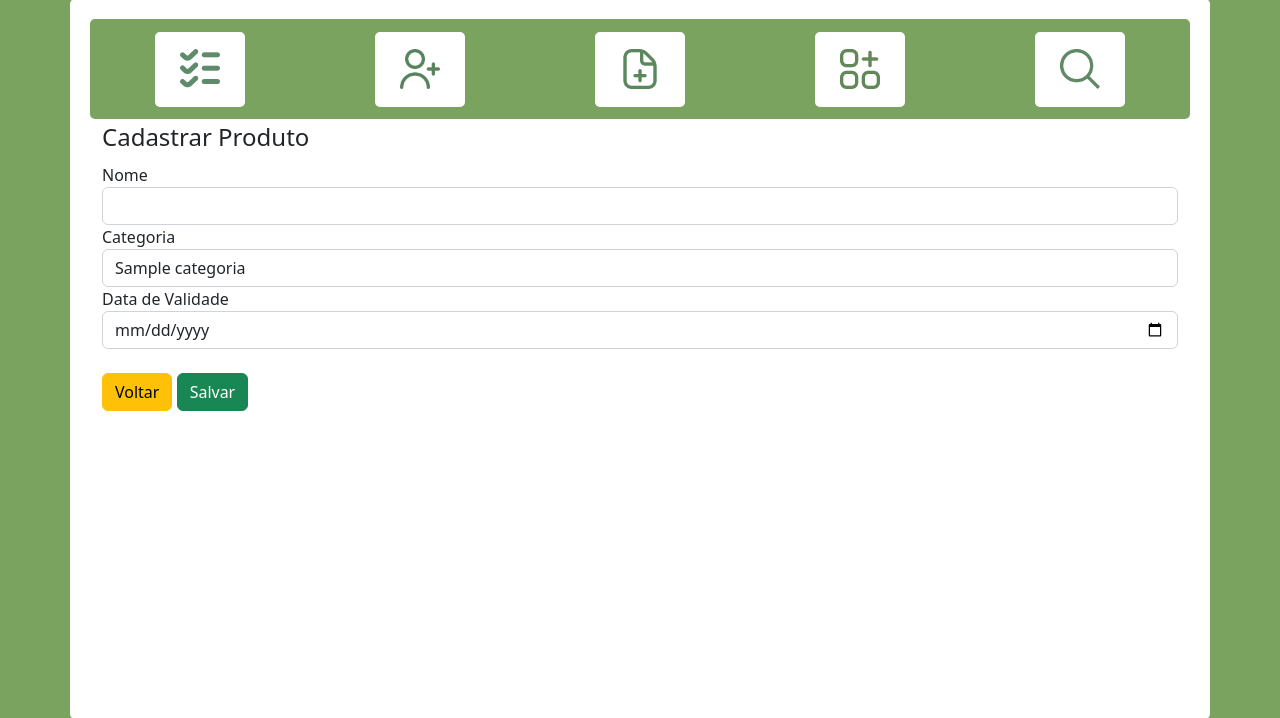
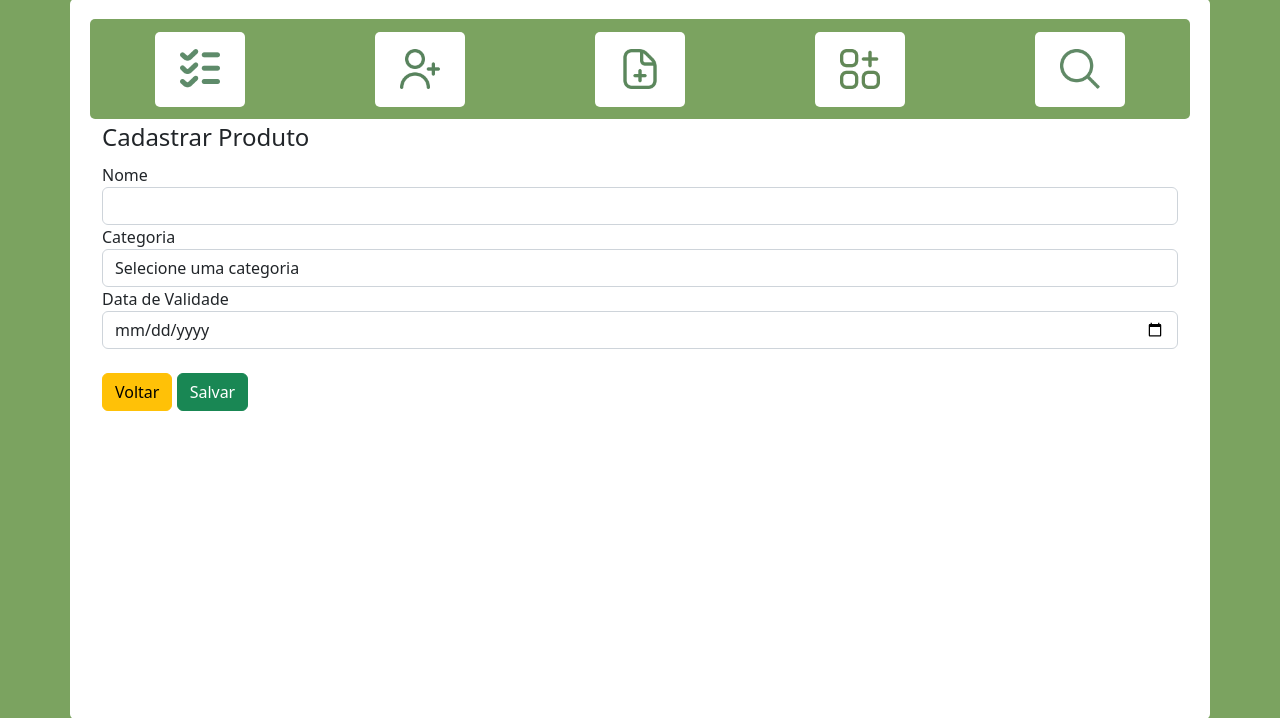
Before and after one commit to NatalliaSoares/estoque, a PHP site: page /Prof/novo-produto.php in a window 1280 px wide. Shown: the part 21-739 px from the top of the page. Run offline with PHP 8.4, Linux system fonts and the light colour scheme; tables that the repository leaves empty or names only in its code hold one stand-in row (values such as "Sample post").

Commit message:
Seleção de categoria

```diff
--- a/novo-produto.php
+++ b/novo-produto.php
@@ -57,6 +57,7 @@ if($sql->rowCount() > 0) {
                     <input type="text" class="form-control" name="nome" required>
                     <label>Categoria</label>
                     <select class="form-control" name="id_categoria" id="" required>
+                        <option value="" disabled selected>Selecione uma categoria</option>
                         <?php foreach ($categorias as $categoria): ?>
                             <option value="<?php echo $categoria['id'] ?>"><?php echo $categoria['nome'] ?></option>
                         <?php endforeach ?>
```
